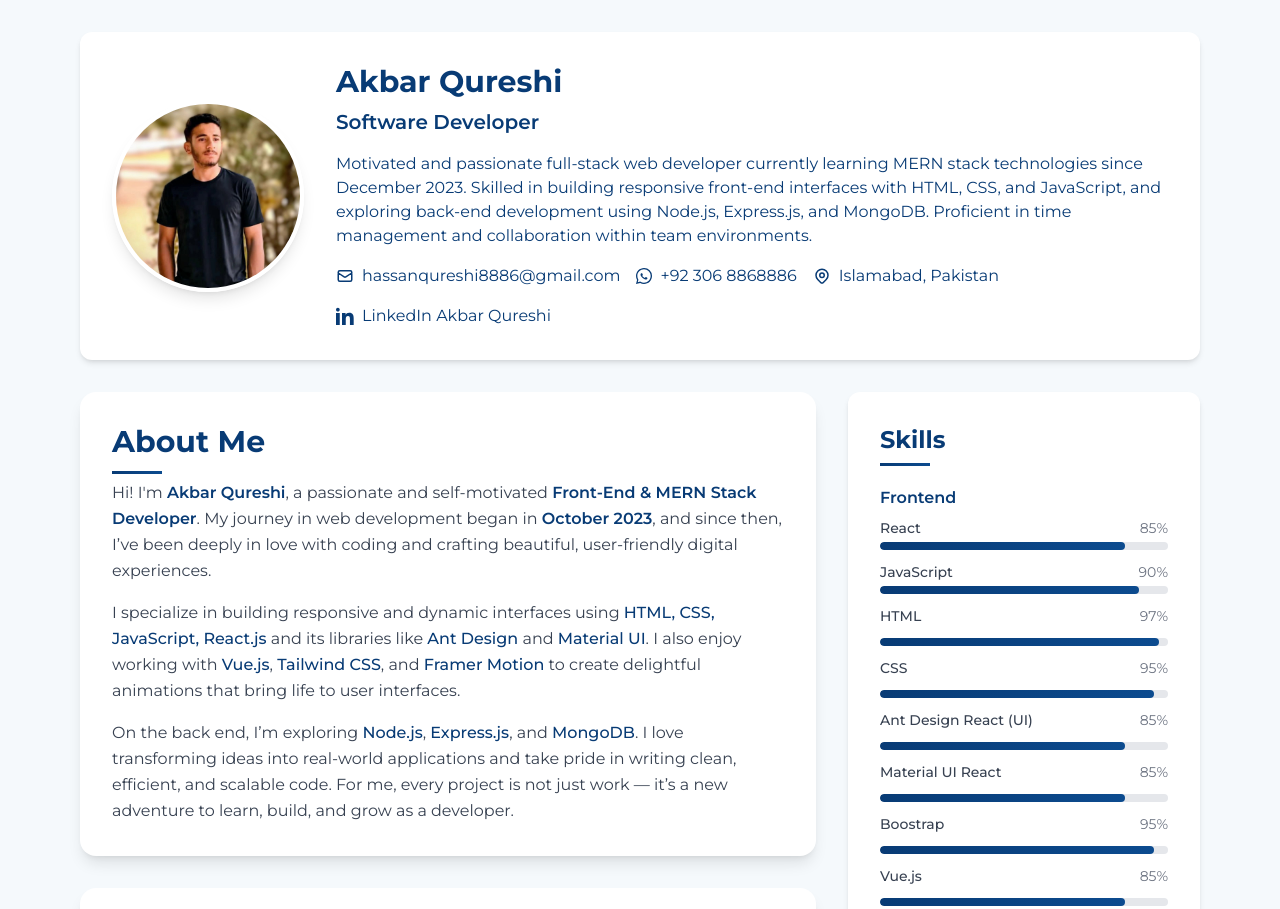
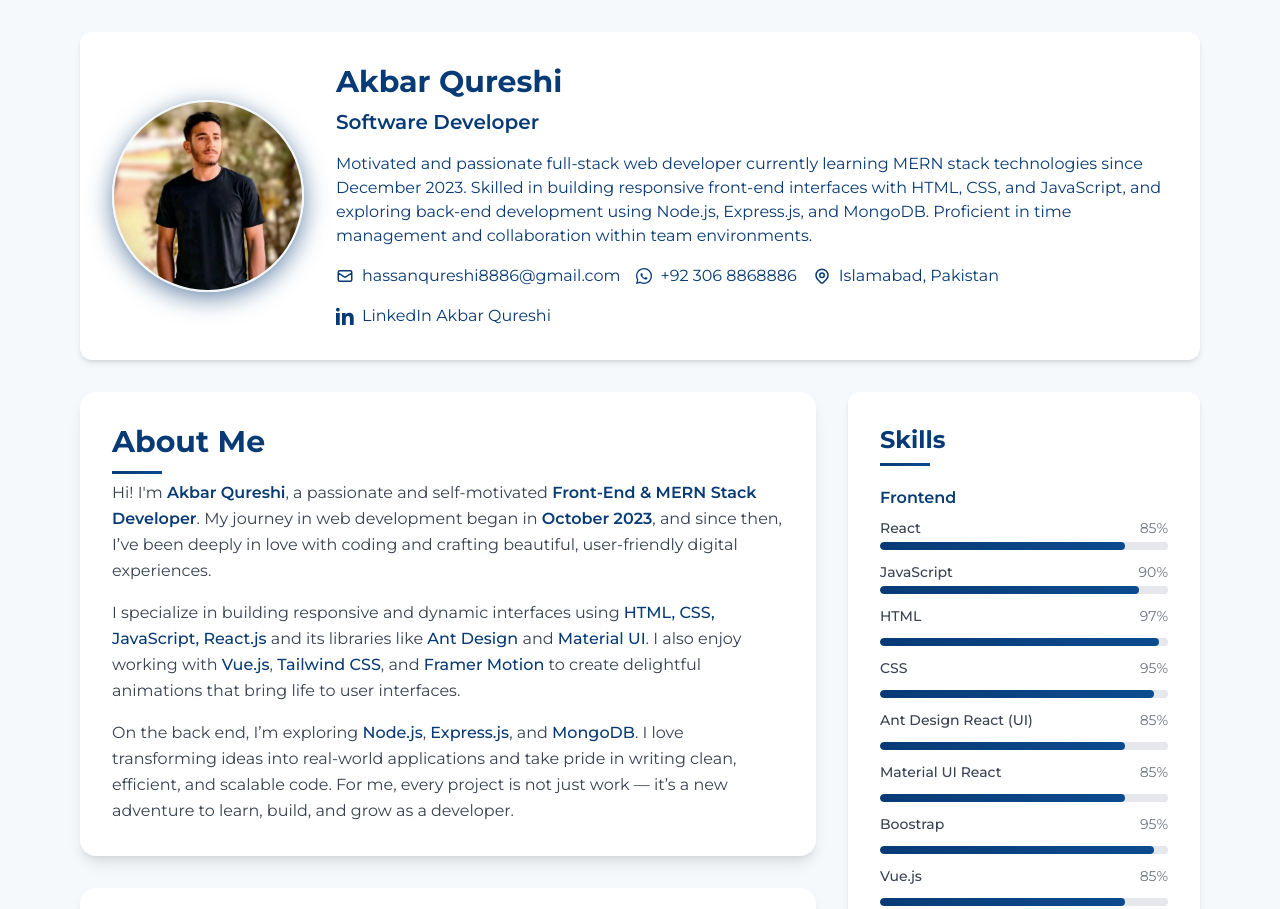
Before and after one commit to hassan-qureshii/SkillBook, a plain HTML site: page index.html in a window 1280 px wide. Shown: the top 909 px of the page. Drawn offline with nearby package versions, Linux system fonts and the light colour scheme.

Commit message:
add elegant shadow effect to profile image

```diff
--- a/index.html
+++ b/index.html
@@ -12,13 +12,14 @@
         <!-- Header Section -->
   <header class="bg-white rounded-xl shadow-md p-8 mb-8 flex flex-col md:flex-row items-center">
   <!-- Profile Image -->
-  <div class="w-48 h-48 rounded-full overflow-hidden border-4 border-white shadow-lg mb-6 md:mb-0 md:mr-8">
+<div class="w-48 h-48 rounded-full overflow-hidden border-2 border-[#f3f8fc] shadow-[0_6px_24px_rgba(8,59,117,0.6)] mb-6 md:mb-0 md:mr-8">
   <img
     src="./Images/Profile.jpeg"
     class="w-full h-full object-cover"
     alt="Profile photo"
   />
 </div>
+
 
   <!-- Info Section -->
   <div class="flex-1">
```
Lines whose indentation alone changed are shown as unchanged.
